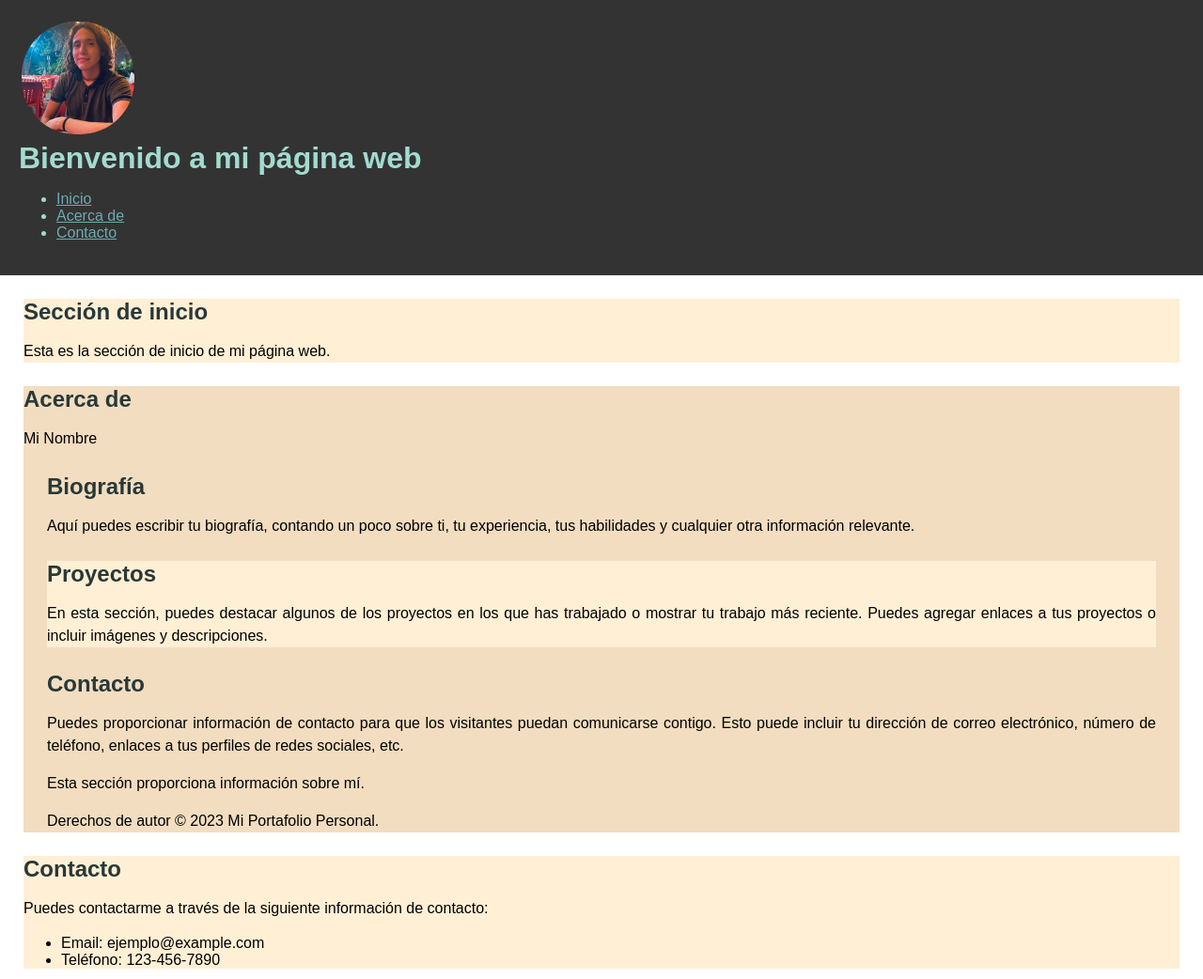
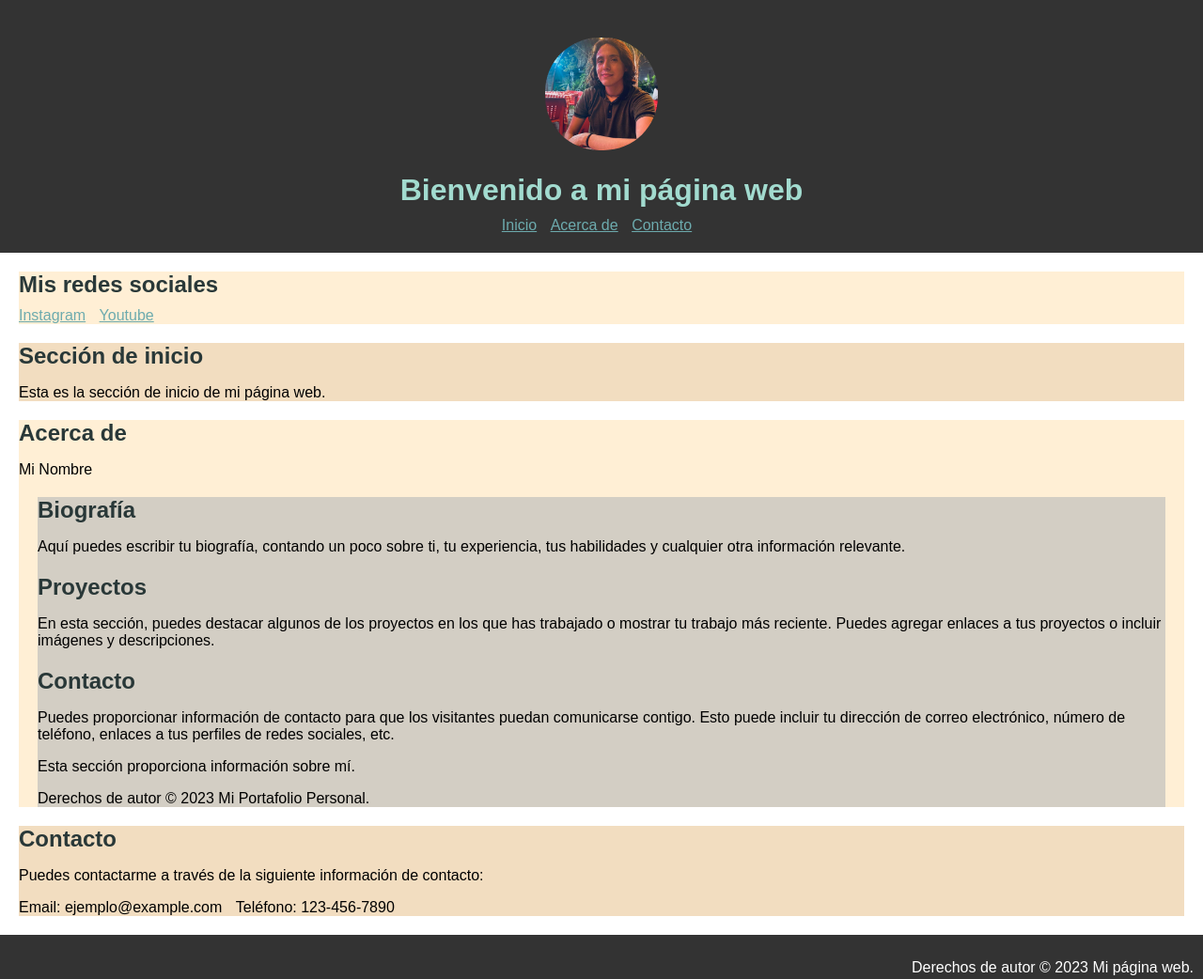
Before and after one commit to mbanda28/Myfirst-Portafolio, a plain HTML site: page index.html in a window 1280 px wide. Shown: the top 1042 px of the page at 94% size. Drawn offline with Linux system fonts and the light colour scheme.

Commit message:
index.html

```diff
--- a/index.html
+++ b/index.html
@@ -11,11 +11,27 @@
       }
 
       header img{
-        margin: 2px;
-        padding: 1px;
         width: 120px;
         height: 120px;
         border-radius: 48%;
+        display: inline;
+        margin-top: 20px;
+        margin-bottom: 20px;
+        max-width: 200px;
+      }
+      ul{
+        list-style-type: none;
+        padding: 0;
+        margin: 0;
+      }
+      li{
+        display: inline;
+        margin-right: 10px;
+      }
+
+      #redes li{
+        color: #0050FF;
+        text-align: center;
       }
 
       a{
@@ -27,30 +43,32 @@
         background-color: #333;
         color: #A2DBCF;
         padding: 20px;
-        text-align: left;
-        image-orientation:unset;
-        align-content: center;
+        text-align: center;
+        list-style:georgian;
+        margin-bottom: 5px;
+      }
+      p{
+        font-family: sans-serif;
       }
 
       h1 {
         margin: 0;
+        margin-bottom: 10px;
+      }
+
+      #Bio{
+        background-color: rgb(211, 206, 196);
       }
 
       section {
-        margin: 25px;
-        border-color: #F5E6CB;
-        text-align: justify;
-        right: calc();
+        margin: 20px;
+        border-color: #ecf5cb;
       }
 
       h2 {
         color: #293838;
         font-size: 24px;
         margin-bottom: 10px;
-      }
-
-      p {
-        line-height: 1.5;
       }
 
       footer {
@@ -83,6 +101,14 @@
     </nav>
   </header>
 
+  <section id="Redes">
+    <h2>Mis redes sociales</h2>
+    <ul>
+      <li><a href="https://www.instagram.com/bandavibess/"> Instagram</a></li>
+      <li><a href="https://www.youtube.com/@Bangel153/"> Youtube</a></li>
+    </ul>
+  </section>
+
   <section id="inicio">
     <h2>Sección de inicio</h2>
     <p>Esta es la sección de inicio de mi página web.</p>
@@ -91,17 +117,13 @@
   <section id="acerca-de">
     <h2>Acerca de</h2>
       <p>Mi Nombre</p>
-      <section>
+      <section id="Bio">
         <h2>Biografía</h2>
         <p>Aquí puedes escribir tu biografía, contando un poco sobre ti, tu experiencia, tus habilidades y cualquier otra información relevante.</p>
-      </section>
 
-    <section>
       <h2>Proyectos</h2>
       <p>En esta sección, puedes destacar algunos de los proyectos en los que has trabajado o mostrar tu trabajo más reciente. Puedes agregar enlaces a tus proyectos o incluir imágenes y descripciones.</p>
-    </section>
 
-    <section>
       <h2>Contacto</h2>
       <p>Puedes proporcionar información de contacto para que los visitantes puedan comunicarse contigo. Esto puede incluir tu dirección de correo electrónico, número de teléfono, enlaces a tus perfiles de redes sociales, etc.</p>
       <p>Esta sección proporciona información sobre mí.</p>
```
